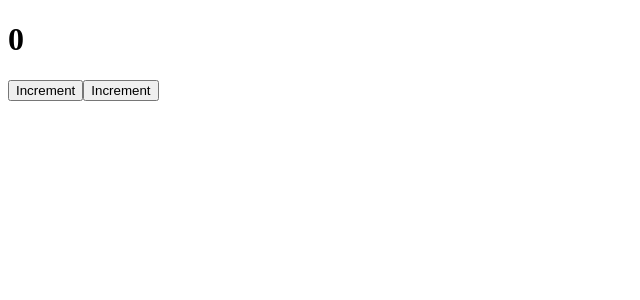
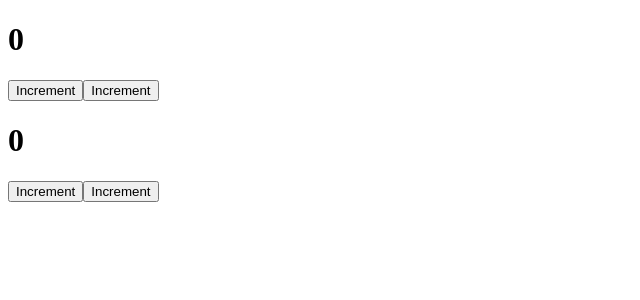
Before and after one commit to romartiny/React-Assistant, a React (Create React App) app: page / in a window 1280 px wide. Shown: the top 300 px of the page, without its empty margins (0-640 px from the left). Built offline with nearby package versions, Linux system fonts and the light colour scheme.

Commit message:
create class counter

```diff
--- a/src/App.js
+++ b/src/App.js
@@ -1,5 +1,6 @@
 import React, {useState} from "react";
 import Counter from "./components/counter";
+import ClassCounter from "./components/ClassCounter";
 
 function App() {
 
@@ -8,6 +9,7 @@ function App() {
     return (
         <div className="App">
             <Counter/>
+            <ClassCounter/>
         </div>
     );
 }
--- /dev/null
+++ b/src/components/ClassCounter.jsx
@@ -0,0 +1,34 @@
+import React, {useState} from "react";
+
+class ClassCounter extends React.Component{
+
+    constructor(props) {
+        super(props);
+        this.state = {
+            count: 0
+        }
+        this.inc = this.inc.bind(this);
+        this.deinc = this.deinc.bind(this);
+
+    }
+
+    inc() {
+        this.setState({count: this.state.count + 1})
+    }
+
+    deinc() {
+        this.setState({count: this.state.count - 1})
+    }
+
+    render() {
+        return (
+            <div>
+                <h1>{this.state.count}</h1>
+                <button onClick={this.inc}>Increment</button>
+                <button onClick={this.deinc}>Increment</button>
+            </div>
+        );
+    }
+}
+
+export default ClassCounter;
```
